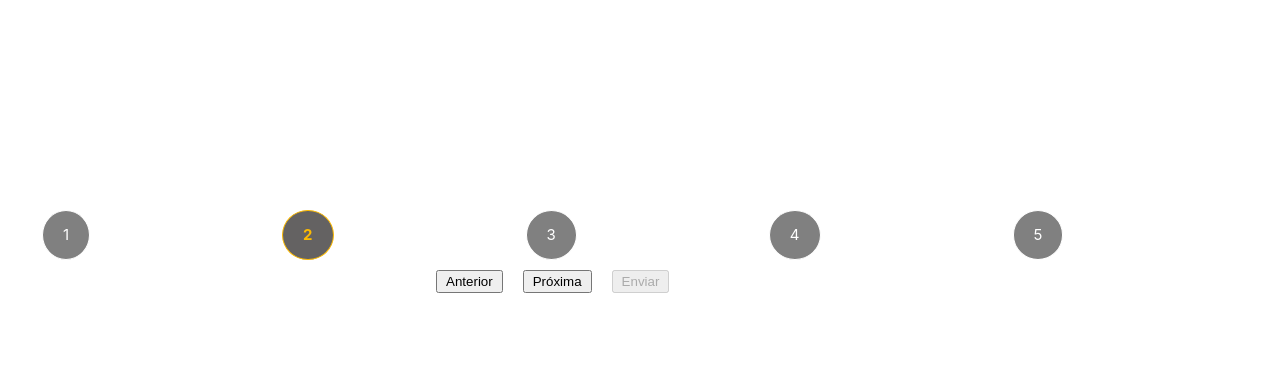
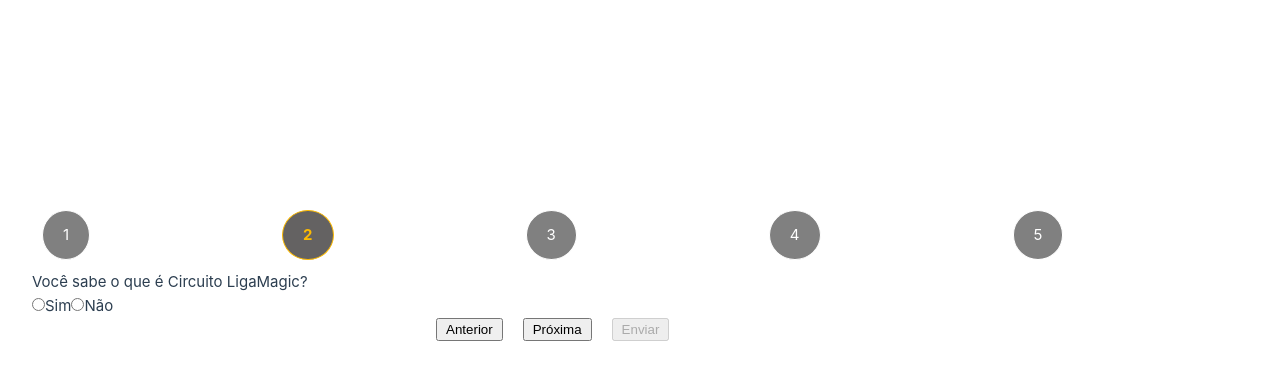
Before and after one commit to DevVeniltonJunior/TestLigaMagic, a Vue app: page / in a window 1280 px wide. Both pictures are taken after a click on the button "Próxima". Shown: the top 380 px of the page. Built offline with nearby package versions, Linux system fonts and the light colour scheme.

Commit message:
feat: create questionarioComponent

```diff
--- a/src/App.vue
+++ b/src/App.vue
@@ -5,6 +5,7 @@
     </div>
     <div>
       <FormatoComponent v-if="currentStep === 0"/>
+      <QuestionarioComponent v-if="currentStep === 1"/>
     </div>
     <div class="btn-group">
       <button @click="prevStep" :disabled="currentStep === 0">Anterior</button>
@@ -17,11 +18,13 @@
 <script>
 import FormatoComponent from './components/FormatoComponent.vue';
 import SteppyComponent from "./components/SteppyComponent.vue";
+import QuestionarioComponent from './components/QuestionarioComponent.vue'
 
 export default {
   components: {
     SteppyComponent,
-    FormatoComponent
+    FormatoComponent,
+    QuestionarioComponent
   },
   data() {
     return {
--- /dev/null
+++ b/src/components/QuestionarioComponent.vue
@@ -0,0 +1,25 @@
+<template>
+<div>
+  <p>Você sabe o que é Circuito LigaMagic?</p>
+  <input type="radio" id="sim" value="true" v-model="radioValue">
+  <label for="sim">Sim</label>
+  <input type="radio" id="nao" value="false" v-model="radioValue">
+  <label for="sim">Não</label>
+</div>
+</template>
+
+<script>
+import { ref } from 'vue'
+export default {
+  data() {
+    const radioValue = ref()
+    return{
+      radioValue
+    }
+  }
+}
+</script>
+
+<style>
+
+</style>
```
